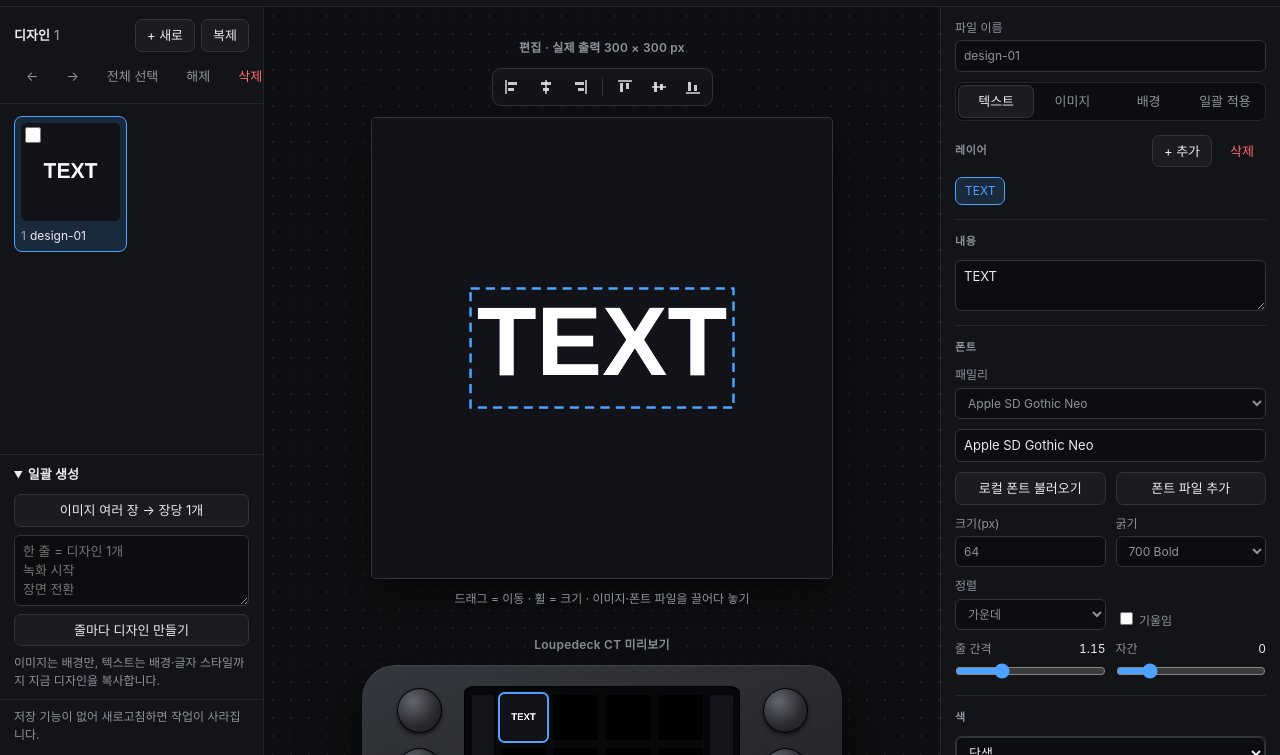
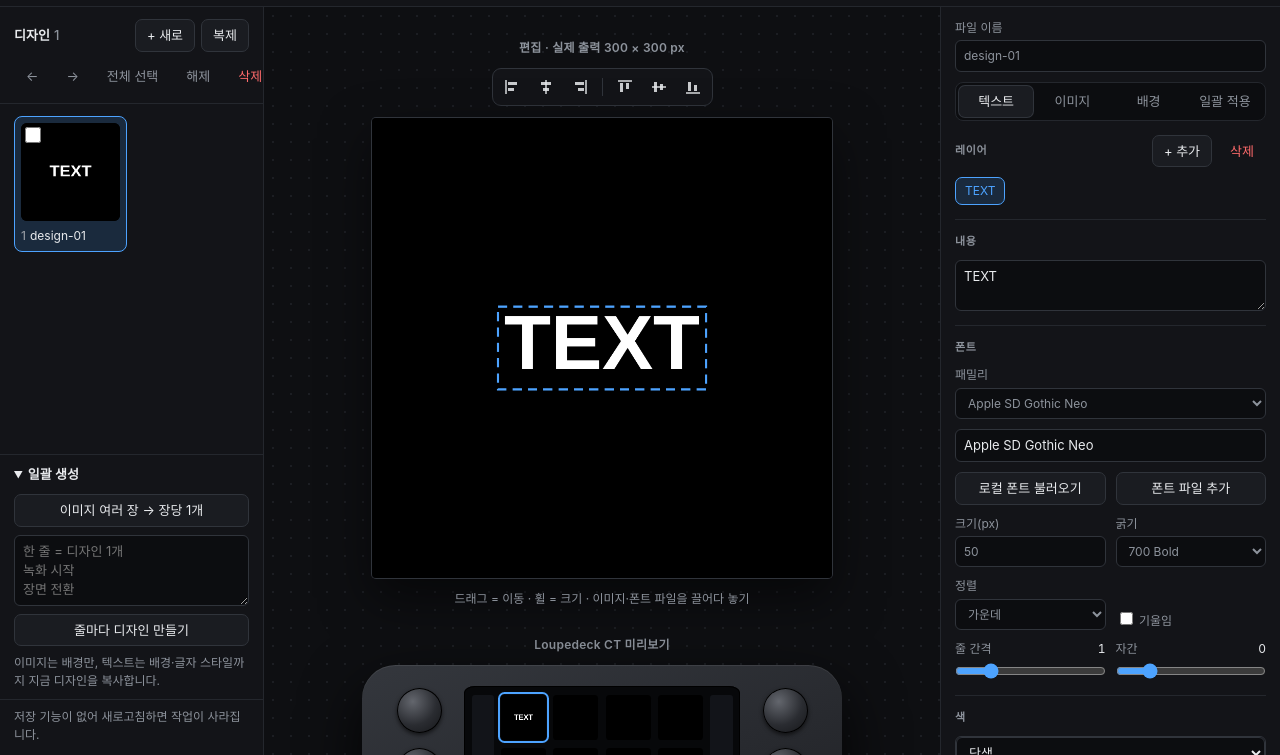
Before and after one commit to CAPSTONEID/Nerd_deck_design, a plain HTML site: page index.html in a window 1280 px wide. Shown: the part 45-800 px from the top of the page. Drawn offline with Linux system fonts and the light colour scheme.

Commit message:
Set default text size 50, line height 1, background #000000
Co-Authored-By: Claude Opus 5.5 <noreply@anthropic.com>

```diff
--- a/index.html
+++ b/index.html
@@ -360,8 +360,8 @@ const selText = () => { const d = cur(); return d.texts.find((t) => t.id === d.s
 
 function newText(content = 'TEXT') {
   return {
-    id: 't' + uid++, content, font: 'Apple SD Gothic Neo', fontStyle: '', size: 64, weight: 700, italic: false,
-    align: 'center', lineHeight: 1.15, letterSpacing: 0, x: 150, y: 150,
+    id: 't' + uid++, content, font: 'Apple SD Gothic Neo', fontStyle: '', size: 50, weight: 700, italic: false,
+    align: 'center', lineHeight: 1, letterSpacing: 0, x: 150, y: 150,
     fill: { type: 'solid', color: '#ffffff', c1: '#ffd84d', c2: '#ff4d8d', angle: 90 },
     stroke: { width: 0, color: '#000000' },
   };
@@ -370,7 +370,7 @@ function newDesign() {
   const t = newText();
   return {
     id: uid++, name: 'design-' + pad(S.designs.length + 1), checked: false,
-    bg: { type: 'solid', color: '#111318', c1: '#1e3a8a', c2: '#9333ea', angle: 135 },
+    bg: { type: 'solid', color: '#000000', c1: '#1e3a8a', c2: '#9333ea', angle: 135 },
     image: null, texts: [t], sel: t.id,
   };
 }
```
